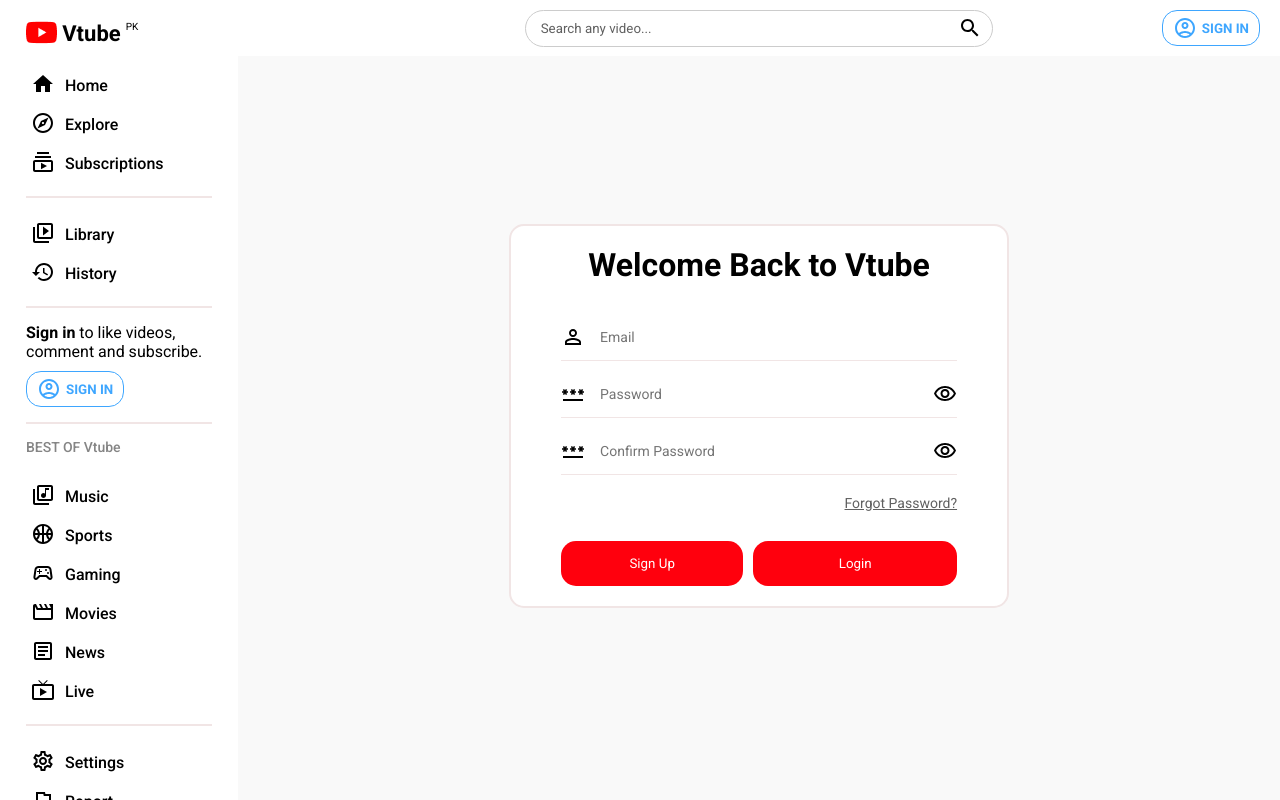
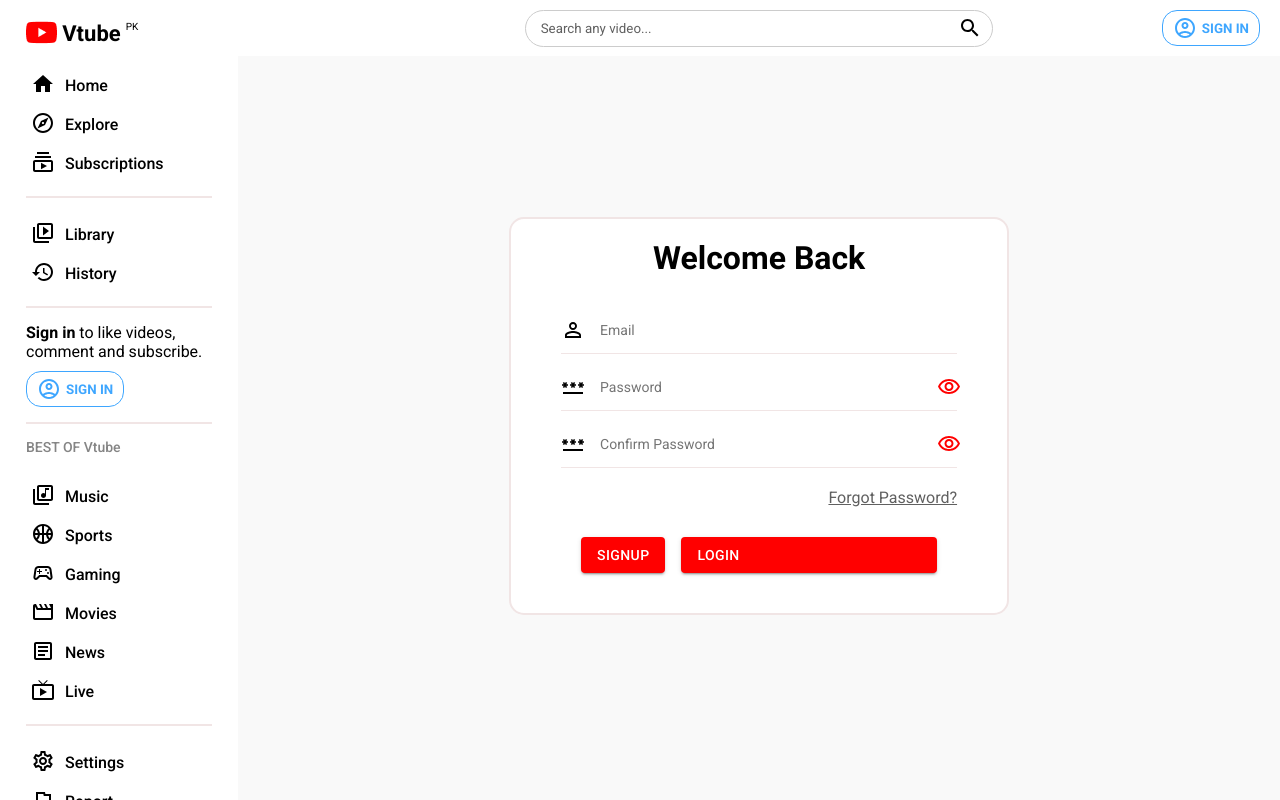
Before and after one commit to HammadShah90/Vtube-FullStack-App, a React (Vite) app: page /signin in a window 1280 px wide. Built offline with nearby package versions, Linux system fonts and the light colour scheme.

Commit message:
forgot password page create and sign in backend

```diff
--- a/package.json
+++ b/package.json
@@ -20,9 +20,9 @@
     "react": "^18.2.0",
     "react-dom": "^18.2.0",
     "react-router-dom": "^6.18.0",
+    "react-toastify": "^9.1.3",
     "styled-components": "^6.1.1",
-    "timeago.js": "^4.0.2",
-    "toastify-js": "^1.12.0"
+    "timeago.js": "^4.0.2"
   },
   "devDependencies": {
     "@types/react": "^18.2.15",
--- a/src/App.jsx
+++ b/src/App.jsx
@@ -1,5 +1,5 @@
 import { BrowserRouter, Route, Routes } from 'react-router-dom';
-import { useState } from "react";
+import { useEffect, useState } from "react";
 import styled, { ThemeProvider } from "styled-components";
 import Menu from "./components/Menu";
 import Navbar from "./components/Navbar";
@@ -8,7 +8,12 @@
 import Video from './pages/Video';
 import SignIn from './pages/SignIn';
 import SignUp from './pages/SignUp';
+import { ToastContainer } from "react-toastify";
+import "react-toastify/dist/ReactToastify.css";
 import "./App.css";
+import Forgotpassword from './pages/Forgotpassword';
+
+
 
 
 const Container = styled.div`
@@ -25,23 +30,25 @@
 `;
 
 function App() {
-  const [darkMode, setDarkMode] = useState(false);
+  const [theme, setTheme] = useState(true);
 
   return (
     <>
-      <ThemeProvider theme={darkMode ? darkTheme : lightTheme}>
+      <ThemeProvider theme={theme ? lightTheme : darkTheme}>
         <Container>
           <BrowserRouter>
-            <Menu darkMode={darkMode} setDarkMode={setDarkMode} />
+            <Menu theme={theme} setTheme={setTheme} />
             <Main>
               <Navbar />
+              <ToastContainer />
               <Wrapper>
                 <Routes>
                   <Route path="/" element={<Home type="random" />} />
                   <Route path="/trends" element={<Home type="trend" />} />
                   <Route path="/subscriptions" element={<Home type="sub" />} />
-                  <Route path='/signin' element={<SignIn />} />
+                  <Route path='/signin' element={<SignIn theme={theme} setTheme={setTheme}/>} />
                   <Route path='/signup' element={<SignUp />} />
+                  <Route path='/forgotpassword' element={<Forgotpassword />} />
                   <Route path="/video/:id" element={<Video />} />
                 </Routes>
               </Wrapper>
--- a/src/components/Menu.jsx
+++ b/src/components/Menu.jsx
@@ -107,7 +107,7 @@
   margin-top: 3px;
 `;
 
-const Menu = ({ darkMode, setDarkMode }) => {
+const Menu = ({ theme, setTheme }) => {
   return (
     <Container>
       <Wrapper>
@@ -207,9 +207,9 @@
           <HelpOutlineOutlinedIcon />
           <Span>Help</Span>
         </Item>
-        <Item onClick={() => setDarkMode(!darkMode)}>
+        <Item onClick={() => setTheme(!theme)}>
           <SettingsBrightnessOutlinedIcon />
-          <Span>{darkMode ? "Light" : "Dark"} Mode</Span>
+          <Span>{theme ? "Dark" : "Light"} Mode</Span>
         </Item>
       </Wrapper>
     </Container>
--- /dev/null
+++ b/src/pages/Forgotpassword.jsx
@@ -0,0 +1,117 @@
+import React, { useState } from "react";
+import styled from "styled-components";
+import { Box, Button, Stack, TextField, Typography } from "@mui/material";
+import { Link } from "react-router-dom";
+import axios from "axios";
+import { ToastContainer, toast } from "react-toastify";
+import "react-toastify/dist/ReactToastify.css";
+import "../App.css"
+import { darkTheme, lightTheme } from "../utils/Theme";
+
+const Container = styled.div`
+  display: flex;
+  justify-content: center;
+  align-items: center;
+  height: calc(100vh - 120px);
+  color: ${({ theme }) => theme.text};
+`;
+
+const Wrapper = styled.div`
+  display: flex;
+  //   align-items: center;
+  flex-direction: column;
+  background-color: ${({ theme }) => theme.bgLighter};
+  border: 2px solid ${({ theme }) => theme.soft};
+  border-radius: 15px;
+  width: 500px;
+`;
+
+const InputBox = styled.div`
+  display: flex;
+  align-items: center;
+  justify-content: center;
+  border-bottom: 1px solid ${({ theme }) => theme.soft};
+  width: 100%;
+`;
+
+const Input = styled.input`
+  border: 1px solid ${({ theme }) => theme.text};
+  background-color: transparent;
+  outline: none;
+  color: ${({ theme }) => theme.text};
+  background-color: ${({ theme }) => theme.bg};
+  padding: 15px;
+  width: inherit;
+  font-size: 14px;
+  border-radius: 5px;
+  margin: 20px;
+`;
+
+const Hr = styled.hr`
+  border: 1px solid ${({ theme }) => theme.soft};
+  width: 100%;
+`;
+
+const Forgotpassword = () => {
+
+  return (
+    <Container>
+      <Wrapper>
+        <Typography
+          variant="h4"
+          sx={{
+            fontWeight: 700,
+            padding: "20px",
+          }}
+        >
+          Find Your Account
+        </Typography>
+        <Hr />
+        <Typography
+          variant="h6"
+          sx={{
+            fontWeight: 400,
+            fontSize: "16px",
+            padding: "20px",
+          }}
+        >
+          Please enter your email address to search for your account.
+        </Typography>
+        <InputBox>
+          {/* <PersonOutlineOutlinedIcon /> */}
+          <Input
+            type="email"
+            placeholder="Email Address"
+          />
+        </InputBox>
+        <Hr />
+        <Stack
+          spacing={2}
+          direction="row"
+          justifyContent="flex-end"
+          padding="20px"
+        >
+          <Button
+            variant="outlined"
+            style={{
+              color: "#ff0000",
+              backgroundColor: "transparent",
+              border: "1px solid #ff0000",
+            }}
+          >
+            Cancel
+          </Button>
+          <Button
+            variant="contained"
+            style={{ color: "#ffffff", backgroundColor: "#ff0000" }}
+            onClick={forgorPasswordHandler}
+          >
+            Search
+          </Button>
+        </Stack>
+      </Wrapper>
+    </Container>
+  );
+};
+
+export default Forgotpassword;
--- a/src/pages/SignIn.jsx
+++ b/src/pages/SignIn.jsx
@@ -1,10 +1,16 @@
+import { useNavigate } from "react-router-dom";
 import React, { useState } from "react";
 import styled from "styled-components";
+import { Box, IconButton, Typography, Button, Stack } from "@mui/material";
 import PersonOutlineOutlinedIcon from "@mui/icons-material/PersonOutlineOutlined";
 import PasswordOutlinedIcon from "@mui/icons-material/PasswordOutlined";
 import VisibilityOutlinedIcon from "@mui/icons-material/VisibilityOutlined";
+import VisibilityOffOutlinedIcon from "@mui/icons-material/VisibilityOffOutlined";
 import { Link } from "react-router-dom";
 import axios from "axios";
+import { ToastContainer, toast } from "react-toastify";
+import "react-toastify/dist/ReactToastify.css";
+import "../App.css";
 
 const Container = styled.div`
   display: flex;
@@ -46,19 +52,24 @@
   width: inherit;
   font-size: 14px;
 `;
-const Button = styled.button`
-  border: none;
-  background-color: #ff000d;
-  padding: 15px 20px;
-  color: white;
-  border-radius: 15px;
-  cursor: pointer;
-  width: inherit;
+// const Button = styled.button`
+//   border: none;
+//   background-color: #ff000d;
+//   padding: 15px 20px;
+//   color: white;
+//   border-radius: 15px;
+//   cursor: pointer;
+//   width: inherit;
 
-  &:hover {
-    background-color: #fa464f;
-  }
-`;
+//   &:hover {
+//     background-color: #fa464f;
+//   }
+
+//   &.custom-toast {
+//     background-color: ${({ theme }) => theme.bg};
+//     color: ${({ theme }) => theme.text};
+//   }
+// `;
 
 const ButtonBox = styled.div`
   display: flex;
@@ -72,7 +83,7 @@
   margin-top: 10px;
   align-self: flex-end;
   color: ${({ theme }) => theme.textSoft};
-  font-size: 14px;
+  font-size: 16px;
   cursor: pointer;
   text-decoration: underline;
 
@@ -81,37 +92,62 @@
   }
 `;
 
-const SignIn = () => {
+const SignIn = ({ theme }) => {
+  // console.log(theme);
   const [email, setEmail] = useState("");
   const [password, setPassword] = useState("");
   const [confirmPassword, setConfirmPassword] = useState("");
   const [matchPassword, setMatchPassword] = useState(true);
   const [showPassword, setShowPassword] = useState(false);
+  const [showConfirmPassword, setShowConfirmPassword] = useState(false);
 
   const passwordVisibilityHandler = () => {
-    setShowPassword(!showPassword);
-  }
+    setShowPassword((show) => !show);
+  };
+  const confirmPasswordVisibilityHandler = () => {
+    setShowConfirmPassword((show) => !show);
+  };
+  // let themeColor = theme === false ? lightTheme : darkTheme;
 
   const loginHandler = async (e) => {
+    // console.log(e);
     e.preventDefault();
-    if (password === confirmPassword) {
+    if (!email || !password || !confirmPassword) {
+      console.log(theme);
+      toast.error("All fields are required", {
+        position: "top-right",
+        theme: theme ? "dark" : "light",
+        autoClose: 2000,
+      });
+      return;
+    } else if (password !== confirmPassword) {
+      toast.error("Password do not match", {
+        position: "top-right",
+        theme: theme ? "dark" : "light",
+        autoClose: 2000,
+      });
+      setMatchPassword(false);
+      return;
+    }
     try {
       const res = await axios.post("/api/v1/auth/login", {
         email,
         password,
       });
+      toast.success("Login Successful", {
+        position: "top-right",
+        theme: theme ? "dark" : "light",
+        autoClose: 2000,
+      });
       console.log(res.data);
     } catch (err) {
-        console.log(err);
-      }
-    } else {
-      setMatchPassword(false);
+      toast.error(err);
     }
   };
   return (
     <Container>
       <Wrapper>
-        <Title>Welcome Back to Vtube</Title>
+        <Title>Welcome Back</Title>
         <InputBox>
           <PersonOutlineOutlinedIcon />
           <Input
@@ -127,7 +163,18 @@
             placeholder="Password"
             onChange={(e) => setPassword(e.target.value)}
           />
-          <VisibilityOutlinedIcon style={{ cursor: "pointer" }} />
+          <IconButton
+            sx={{ color: "red" }}
+            aria-label="toggle password visibility"
+            onClick={passwordVisibilityHandler}
+            edge="end"
+          >
+            {showPassword ? (
+              <VisibilityOffOutlinedIcon />
+            ) : (
+              <VisibilityOutlinedIcon />
+            )}
+          </IconButton>
         </InputBox>
         <InputBox>
           <PasswordOutlinedIcon />
@@ -136,16 +183,85 @@
             placeholder="Confirm Password"
             onChange={(e) => setConfirmPassword(e.target.value)}
           />
-          <VisibilityOutlinedIcon style={{ cursor: "pointer" }} />
+          <IconButton
+            sx={{ color: "red" }}
+            aria-label="toggle password visibility"
+            onClick={confirmPasswordVisibilityHandler}
+            edge="end"
+          >
+            {showConfirmPassword ? (
+              <VisibilityOffOutlinedIcon />
+            ) : (
+              <VisibilityOutlinedIcon />
+            )}
+          </IconButton>
         </InputBox>
-        {!matchPassword && <p style={{color: "red", fontSize: 12}}>Passwords do not match</p>}
+        <Link
+          to="/forgotpassword"
+          style={{ textDecoration: "none", width: "100%", textAlign: "end" }}
+        >
           <Text>Forgot Password?</Text>
-        <ButtonBox>
-          <Link to="/signup" style={{ textDecoration: "none", width: "100%" }}>
-            <Button>Sign Up</Button>
         </Link>
-          <Button onClick={loginHandler}>Login</Button>
-        </ButtonBox>
+        <Stack
+          spacing={2}
+          direction="row"
+          padding="20px"
+          width="100%"
+        >
+          <Link to="/signup" style={{ textDecoration: "none" }}>
+            <Button
+              variant="contained"
+              style={{ backgroundColor: "#ff0000", width: "inherit" }}
+            >
+              Signup
+            </Button>
+          </Link>
+          <Button
+            variant="contained"
+            onClick={loginHandler}
+            style={{
+              backgroundColor: "#ff0000",
+              display: "flex",
+              justifyContent: "space-between",
+              width: "100%",
+            }}
+          >
+            Login
+          </Button>
+        </Stack>
+        {/* <Box
+          sx={{
+            display: "flex",
+            justifyContent: "space-between",
+            alignItems: "center",
+            marginTop: "15px",
+          }}
+        >
+          <Box
+            sx={{
+              height: "1px",
+              backgroundColor: `${({ theme }) => theme.bg}`,
+              width: "45%",
+            }}
+          >.</Box>
+          <Typography
+            variant="p"
+            sx={{
+              fontWeight: 400,
+              fontSize: "16px",
+              color: `${({ theme }) => theme.text}`,
+            }}
+          >
+            or
+          </Typography>
+          <Box
+            sx={{
+              height: "1px",
+              backgroundColor: `${({ theme }) => theme.text}`,
+              width: "45%",
+            }}
+          >.</Box>
+        </Box> */}
       </Wrapper>
     </Container>
   );
--- a/src/pages/SignUp.jsx
+++ b/src/pages/SignUp.jsx
@@ -1,4 +1,4 @@
-import React from "react";
+import React, { useState } from "react";
 import styled from "styled-components";
 import PersonOutlineOutlinedIcon from "@mui/icons-material/PersonOutlineOutlined";
 import PasswordOutlinedIcon from "@mui/icons-material/PasswordOutlined";
```
Also changed, not shown: src/App.css (line endings or trailing spaces), 1 other file (tests, documents, lock files or other folders). Lines whose indentation alone changed are shown as unchanged.
